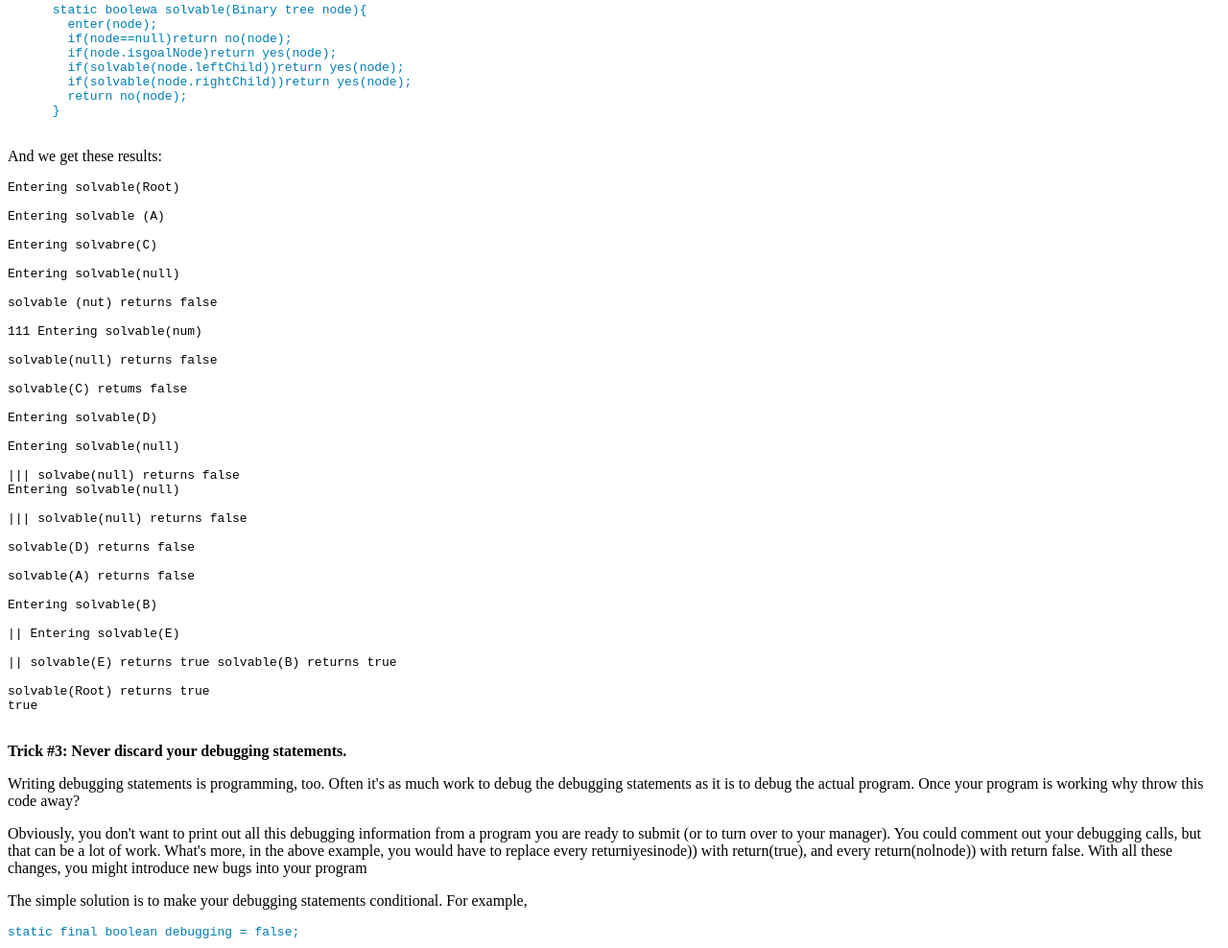
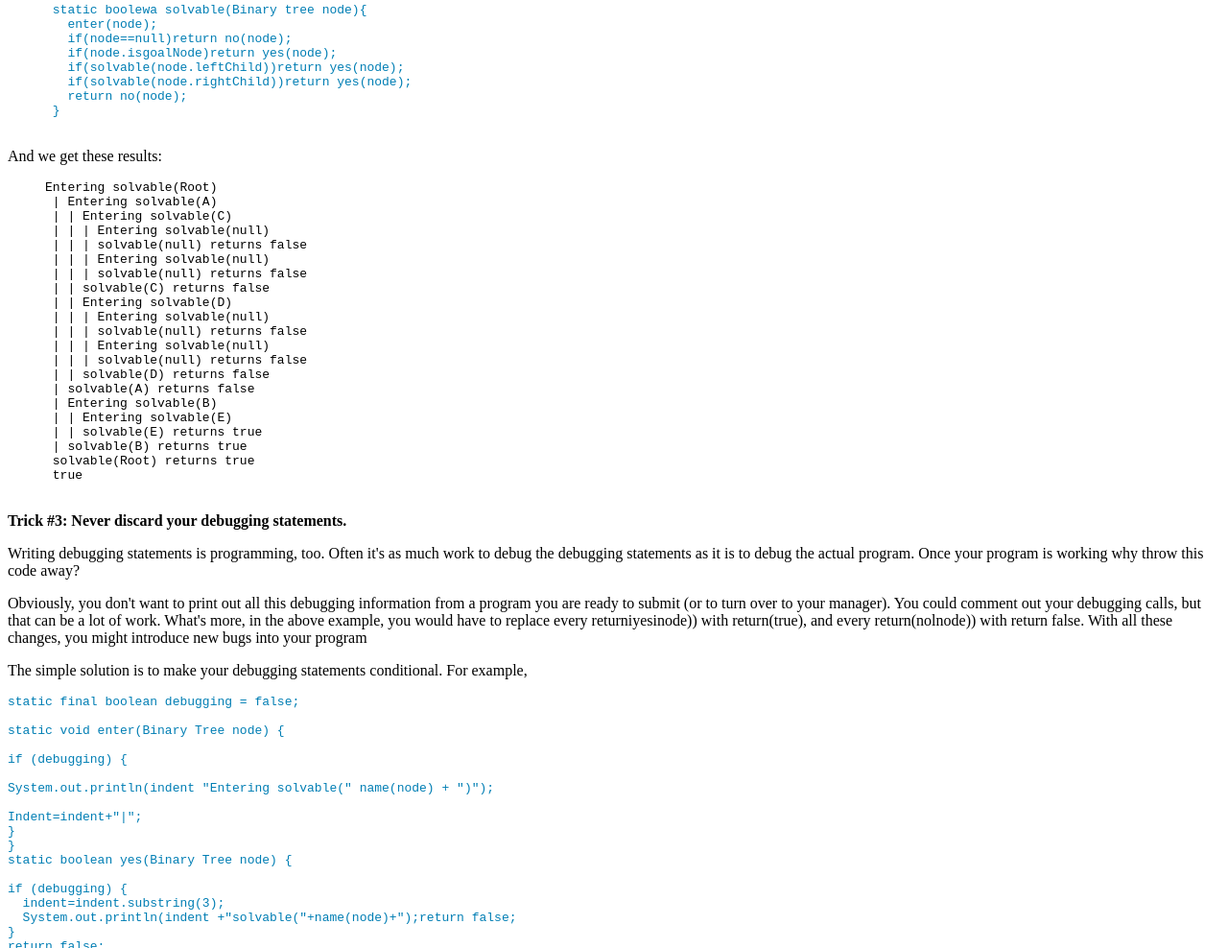
Before and after one commit to Jeggam-Mahesh/html-projecct, a plain HTML site: page backtracking.html in a window 1280 px wide. Shown: the part 6476-7464 px from the top of the page at 96% size. Drawn offline with Linux system fonts and the light colour scheme.

Commit message:
Update backtracking.html

```diff
--- a/backtracking.html
+++ b/backtracking.html
@@ -565,43 +565,27 @@ static boolean no(BinaryTree node) {
     </pre>
     <p>And we get these results:</p>
     <pre>
-Entering solvable(Root)
-
-Entering solvable (A)
-
-Entering solvabre(C)
-
-Entering solvable(null)
-
-solvable (nut) returns false
-
-111 Entering solvable(num)
-
-solvable(null) returns false
-
-solvable(C) retums false
-
-Entering solvable(D)
-
-Entering solvable(null)
-
-||| solvabe(null) returns false
-Entering solvable(null)
-
-||| solvable(null) returns false
-
-solvable(D) returns false
-
-solvable(A) returns false
-
-Entering solvable(B)
-
-|| Entering solvable(E)
-
-|| solvable(E) returns true solvable(B) returns true
-
-solvable(Root) returns true
-true
+     Entering solvable(Root)
+      | Entering solvable(A)
+      | | Entering solvable(C)
+      | | | Entering solvable(null)
+      | | | solvable(null) returns false
+      | | | Entering solvable(null)
+      | | | solvable(null) returns false
+      | | solvable(C) returns false
+      | | Entering solvable(D)
+      | | | Entering solvable(null)
+      | | | solvable(null) returns false
+      | | | Entering solvable(null)
+      | | | solvable(null) returns false
+      | | solvable(D) returns false
+      | solvable(A) returns false
+      | Entering solvable(B)
+      | | Entering solvable(E)
+      | | solvable(E) returns true
+      | solvable(B) returns true
+      solvable(Root) returns true
+      true
     </pre>
     <p><b>Trick #3: Never discard your debugging statements. </b></p>
     <p>
```
